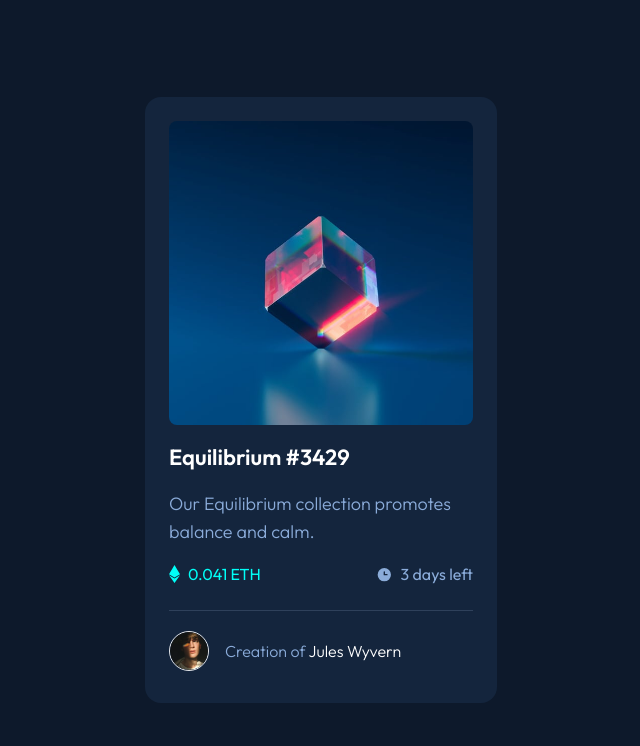
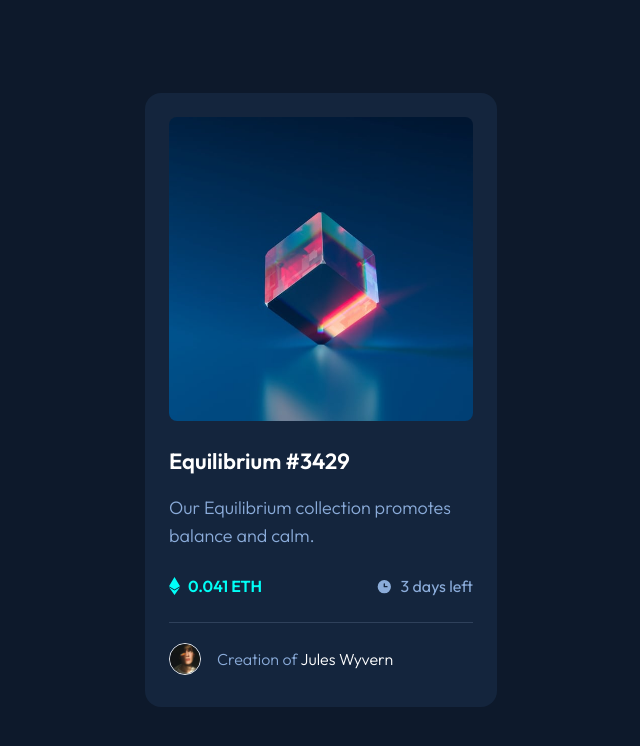
Before and after one commit to devmor-j/fm-nft-preview-card-component, a website: page index.html in a window 1280 px wide. Shown: the whole page, without its empty margins (319-959 px from the left). Drawn offline with Linux system fonts and the light colour scheme.

Commit message:
🎨 Improve some minor spacing

```diff
--- a/index.html
+++ b/index.html
@@ -23,7 +23,7 @@
       <div class="max-w-[22rem] p-6 bg-nft-dark-blue-card text-nft-soft-blue rounded-2xl font-light flex flex-col gap-4">
 
         <!-- header image -->
-        <div class="card--image relative w-full rounded-lg hover:bg-nft-cyan cursor-pointer">
+        <div class="card--image relative w-full rounded-lg hover:bg-nft-cyan cursor-pointer mb-2">
           <img class="block w-full rounded-lg hover:opacity-50 transition" src="./images/image-equilibrium.jpg" alt="Equilibrium">
           <img class="card--image-icon hidden absolute inset-0 m-auto pointer-events-none" src="./images/icon-view.svg" alt="View">
         </div>
@@ -33,10 +33,10 @@
         <p class="text-lg">Our Equilibrium collection promotes balance and calm.</p>
 
         <!-- balance info -->
-        <div class="flex justify-between items-center font-normal pb-2">
+        <div class="flex justify-between items-center font-normal py-2">
           <div class="flex gap-2">
             <img class="object-contain" src="./images/icon-ethereum.svg" alt="Ethereum">
-            <span class="text-nft-cyan">0.041 ETH</span>
+            <span class="text-nft-cyan font-semibold">0.041 ETH</span>
           </div>
           <div class="flex gap-2">
             <img class="object-contain" src="./images/icon-clock.svg" alt="Clock">
@@ -49,7 +49,7 @@
 
         <!-- profile -->
         <div class="flex gap-4 items-center pb-2">
-          <img class="w-10 border rounded-full" src="./images/image-avatar.png" alt="Avatar">
+          <img class="w-8 border rounded-full" src="./images/image-avatar.png" alt="Avatar">
           <p>Creation of <span class="text-nft-white hover:text-nft-cyan transition-colors cursor-pointer">Jules Wyvern</span></p>
         </div>
 
```
Also changed, not shown: screenshot/nft-preview-card-solution-screenshot.webp, tailwind.css.
